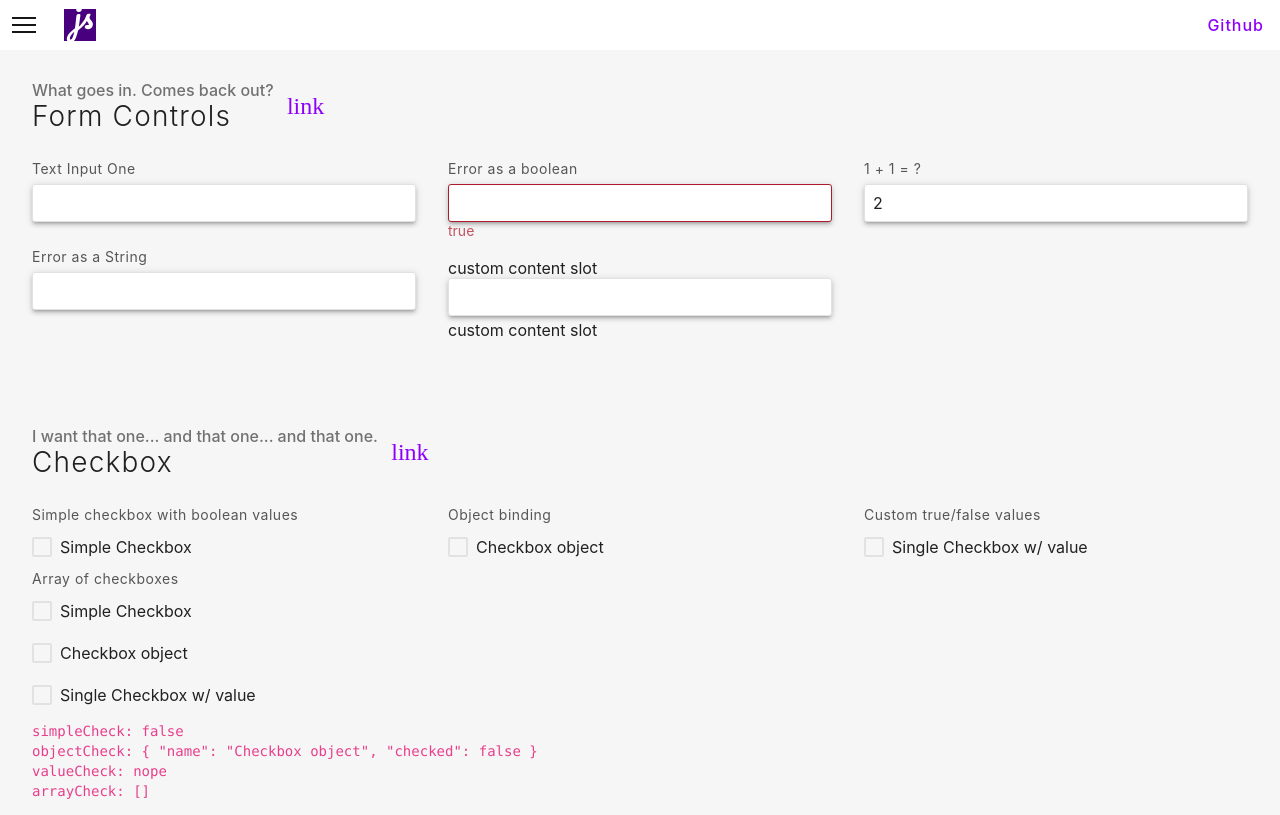
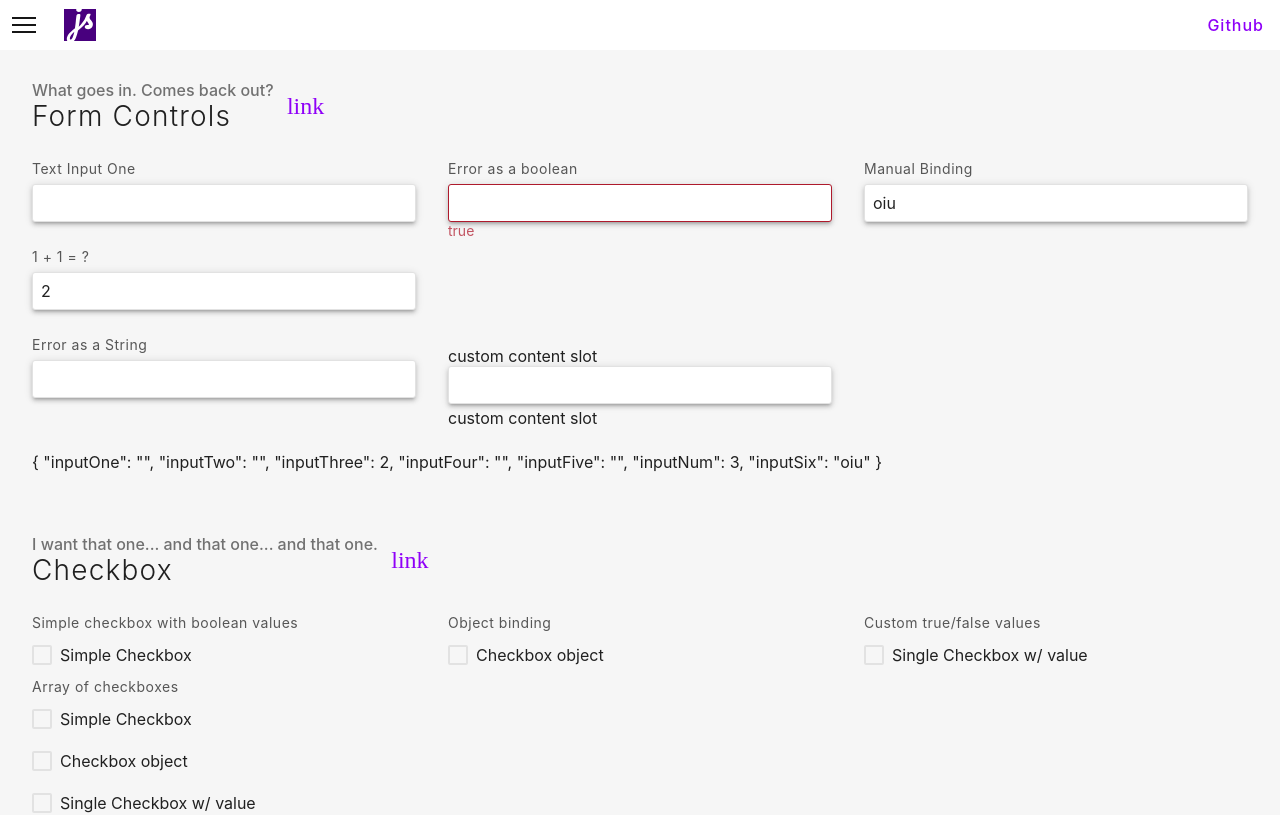
Before and after one commit to strizich/sdui, a Vue app: page /components/form-controls in a window 1280 px wide. Shown: the top 815 px of the page. Built offline with nearby package versions, Linux system fonts and the light colour scheme.

Commit message:
- Some cleanup for error. - Add value as an alt prop.

```diff
--- a/src/components/FormControlDemo.vue
+++ b/src/components/FormControlDemo.vue
@@ -15,6 +15,13 @@
             label="Error as a boolean"
             pristine-error
             error
+          />
+        </sd-col>
+        <sd-col :md="4">
+          <sd-field
+            label="Manual Binding"
+            @input="(e) => inputSixEvent(e)"
+            :value="inputSix"
           />
         </sd-col>
         <sd-col :md="4">
@@ -49,6 +56,7 @@
         </sd-col>
       </sd-row>
     </sd-container>
+  {{state}}
   </section>
 </template>
 
@@ -66,8 +74,10 @@ export default {
       inputThree: 2,
       inputFour: '',
       inputFive: '',
-      inputNum: 3
+      inputNum: 3,
+      inputSix: 'oiu'
     })
+
     const aNumber = computed(() => {
       return parseInt(state.inputThree)
     })
@@ -76,7 +86,12 @@ export default {
       // input is always going to emit a string
       return aNumber.value !== 2 ? 'not 2' : false
     })
-    return { ...toRefs(state), validateMuth, aNumber }
+
+    const inputSixEvent = (event) => {
+      state.inputSix = event.target.value
+    }
+
+    return { ...toRefs(state), validateMuth, aNumber, inputSixEvent, state }
   }
 }
 </script>
--- a/src/library/components/SdField/SdError.vue
+++ b/src/library/components/SdField/SdError.vue
@@ -11,7 +11,7 @@
 <script>
 export default {
   props: {
-    message: String
+    message: [String, Boolean]
   }
 }
 </script>
--- a/src/library/components/SdField/SdField.vue
+++ b/src/library/components/SdField/SdField.vue
@@ -15,7 +15,7 @@
           @blur="(e) => handleTouched(e)"
           @focus="(e) => handleFocused(e)"
           @input="(e) => handleInput(e)"
-          :value="modelValue"
+          :value="modelValue ? modelValue : value"
         />
       </div>
       <slot name="footer"/>
@@ -29,13 +29,10 @@ import SdUuid from '@/library/core/utilities/SdUuid'
 import SdLabel from './SdLabel'
 import SdError from './SdError'
 export default defineComponent({
-  // Support manual binding with :value/@input as well as v-model bindings
-  // emit @input for manual binding
-  emits: ['update:modelValue', 'focus', 'blur', 'change'],
+  emits: ['update:modelValue', 'focus', 'blur', 'change', 'input'],
   props: {
     // TODO: Add prop validaton to disallow having both value and modelValue
     modelValue: [String, Number],
-    // Link props.value as an alternitave to modelValue for added flexability
     value: [String, Number],
     id: {
       type: String,
@@ -97,6 +94,9 @@ export default defineComponent({
       let value = e.target.value
       if (props.modelModifiers.number || props.type === 'number') {
         value = parseInt(value)
+      }
+      if (!props.modelValue) {
+        emit('input', e)
       }
       emit('update:modelValue', value)
     }
```
